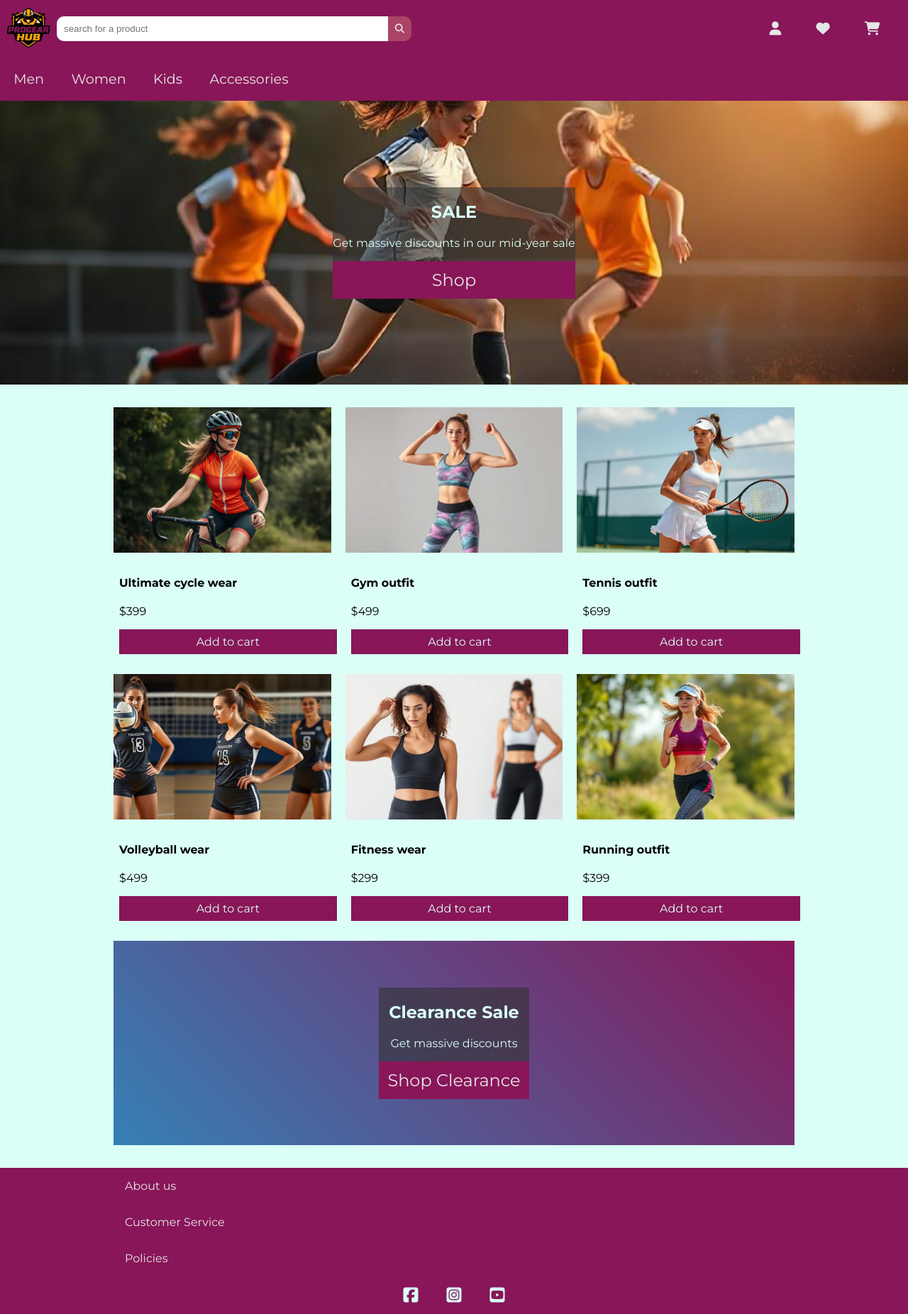
After one commit to sebas265/classwork, a PHP site: page /women.html in a window 1280 px wide. The commit adds this page. Shown: the whole page at 71% size. Run offline with PHP 8.4, Linux system fonts and the light colour scheme.

Commit message:
added women.html page

```diff
--- a/styles.css
+++ b/styles.css
@@ -94,6 +94,17 @@
     background-position: center;
     background-repeat: no-repeat;
 }
+.women-banner {
+    background-color: var(--steel-blue);
+    display: flex;
+    justify-content: center;
+    align-items: center;
+    min-height: 50vh;
+    background-image: url("banner-images/women-soccer.jfif");
+    background-size: cover;
+    background-position: center;
+    background-repeat: no-repeat;
+}
 .banner-text {
     background-color: var(--translucent-dark);
     /* padding: 1em; */
--- /dev/null
+++ b/women.html
@@ -0,0 +1,148 @@
+<!DOCTYPE html>
+<html lang="en">
+
+<head>
+    <title>Women</title>
+    <meta name="viewport" content="width=device-width,initial-scale=1">
+    <meta charset="utf-8">
+    <link rel="icon" href="logo.jfif.png">
+    <link rel="stylesheet" href="styles.css">
+    <link rel="stylesheet" href="desktop.css">
+    <link rel="preconnect" href="https://fonts.googleapis.com">
+    <link rel="preconnect" href="https://fonts.gstatic.com" crossorigin>
+    <link href="https://fonts.googleapis.com/css2?family=Montserrat:ital,wght@0,100..900;1,100..900&display=swap"
+        rel="stylesheet">
+    <link rel="stylesheet" href="https://cdnjs.cloudflare.com/ajax/libs/font-awesome/6.7.2/css/all.min.css" integrity="sha512-Evv84Mr4kqVGRNSgIGL/F/aIDqQb7xQ2vcrdIwxfjThSH8CSR7PBEakCr51Ck+w+/U6swU2Im1vVX0SVk9ABhg==" crossorigin="anonymous" referrerpolicy="no-referrer" />
+    <script src="main.js"></script>
+</head>
+
+<body>
+    <header class="header">
+        <button class="nav-button">
+            <i class="fa-solid fa-bars"></i>
+        </button>
+        <a href="/">
+            <img src="PGH.png" class="logo">
+        </a>
+        <form id="search-form">
+            <input type="search" name="query" placeholder="search for a product">
+            <button type="submit">
+                <i class="fa-solid fa-magnifying-glass"></i>
+            </button>
+        </form>
+        <nav class="right-nav">
+            <a href="account.html">
+                <i class="fa-solid fa-user"></i>
+            </a>
+            <a href="wishlist.html">
+                <i class="fa-solid fa-heart"></i>
+            </a>
+            <a href="cart.html">
+                <i class="fa-solid fa-cart-shopping"></i>
+            </a>
+        </nav>
+        <nav class="product-nav">
+            <a href="men.html">Men</a>
+            <a href="women.html">Women</a>
+            <a href="kids.html">Kids</a>
+            <a href="accessories.html">Accessories</a>
+        </nav>
+    </header>
+    <div class="women-banner">
+        <div class="banner-text">
+            <h2>SALE</h2>
+            <p>Get massive discounts in our mid-year sale</p>
+            <a href="sale.html">Shop</a>
+        </div>
+    </div>
+    <main class="container">
+        <div class="card">
+            <img src="products/women/women-cycling.jpg">
+            <div class="card-content">
+                <h4 class="card-title">Ultimate cycle wear</h4>
+                <p class="price">399</p>
+                <a href="#" class="card-button">
+                    Add to cart
+                </a>
+            </div>
+        </div>
+        <div class="card">
+            <img src="products/women/gym.jfif">
+            <div class="card-content">
+                <h4 class="card-title">Gym outfit</h4>
+                <p class="price">499</p>
+                <a href="#" class="card-button">
+                    Add to cart
+                </a>
+            </div>
+        </div>
+        <div class="card">
+            <img src="products/women/women-tennis.jfif">
+            <div class="card-content">
+                <h4 class="card-title">Tennis outfit</h4>
+                <p class="price">699</p>
+                <a href="#" class="card-button">
+                    Add to cart
+                </a>
+            </div>
+        </div>
+        <div class="card">
+            <img src="products/women/women-volleyball.jfif">
+            <div class="card-content">
+                <h4 class="card-title">Volleyball wear</h4>
+                <p class="price">499</p>
+                <a href="#" class="card-button">
+                    Add to cart
+                </a>
+            </div>
+        </div>
+        <div class="card">
+            <img src="products/women/women-fitness.jfif">
+            <div class="card-content">
+                <h4 class="card-title">Fitness wear</h4>
+                <p class="price">299</p>
+                <a href="#" class="card-button">
+                    Add to cart
+                </a>
+            </div>
+        </div>
+        <div class="card">
+            <img src="products/women/24267b55-4f03-4930-8a72-14d764bed42e.jfif">
+            <div class="card-content">
+                <h4 class="card-title">Running outfit</h4>
+                <p class="price">399</p>
+                <a href="#" class="card-button">
+                    Add to cart
+                </a>
+            </div>
+        </div>
+        <div class="bottom-banner">
+            <div class="banner-text">
+                <h2>Clearance Sale</h2>
+                <p>Get massive discounts</p>
+                <a href="clearance.html">Shop Clearance</a>
+            </div>
+        </div>
+    </main>
+    <footer class="main-footer">
+        <nav class="footer-nav">
+            <a href="about.html">About us</a>
+            <a href="customer.html">Customer Service</a>
+            <a href="policies.html">Policies</a>
+        </nav>
+        <nav class="social-nav">
+            <a href="https://facebook.com">
+                <i class="fa-brands fa-square-facebook"></i>
+            </a>
+             <a href="https://instagram.com">
+                <i class="fa-brands fa-square-instagram"></i>
+            </a>
+            <a href="https://youtube.com">
+                <i class="fa-brands fa-square-youtube"></i>
+            </a>
+        </nav>
+    </footer>
+
+</body>
+
+</html>
```
Also changed, not shown: banner-images/dinoball.jpg (added), banner-images/women-soccer.jfif (added), products/women/24267b55-4f03-4930-8a72-14d764bed42e.jfif (added), products/women/gym.jfif (added), products/women/women-cycling.jpg (added), products/women/women-fitness.jfif (added), products/women/women-tennis.jfif (added), products/women/women-volleyball.jfif (added).
